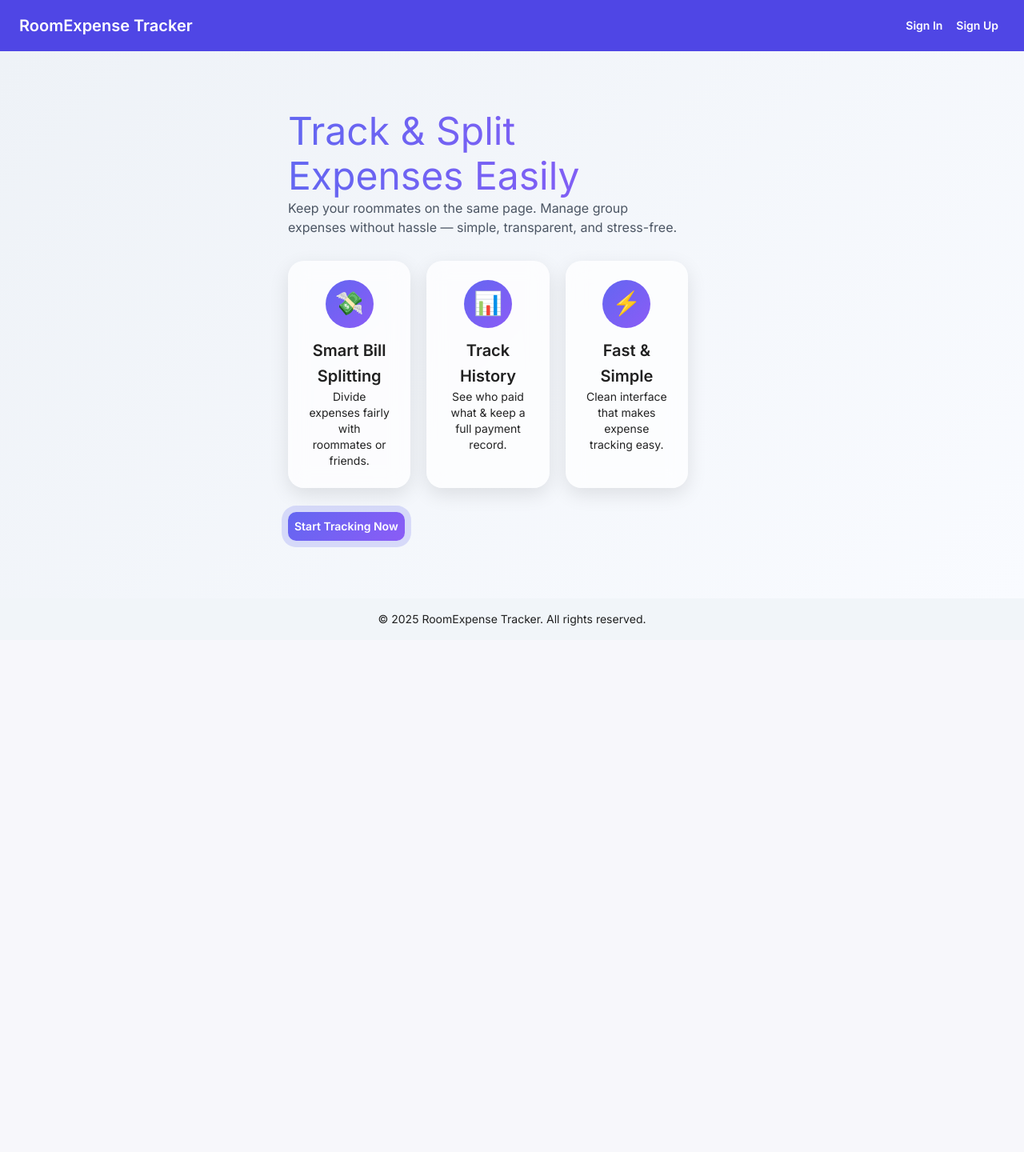
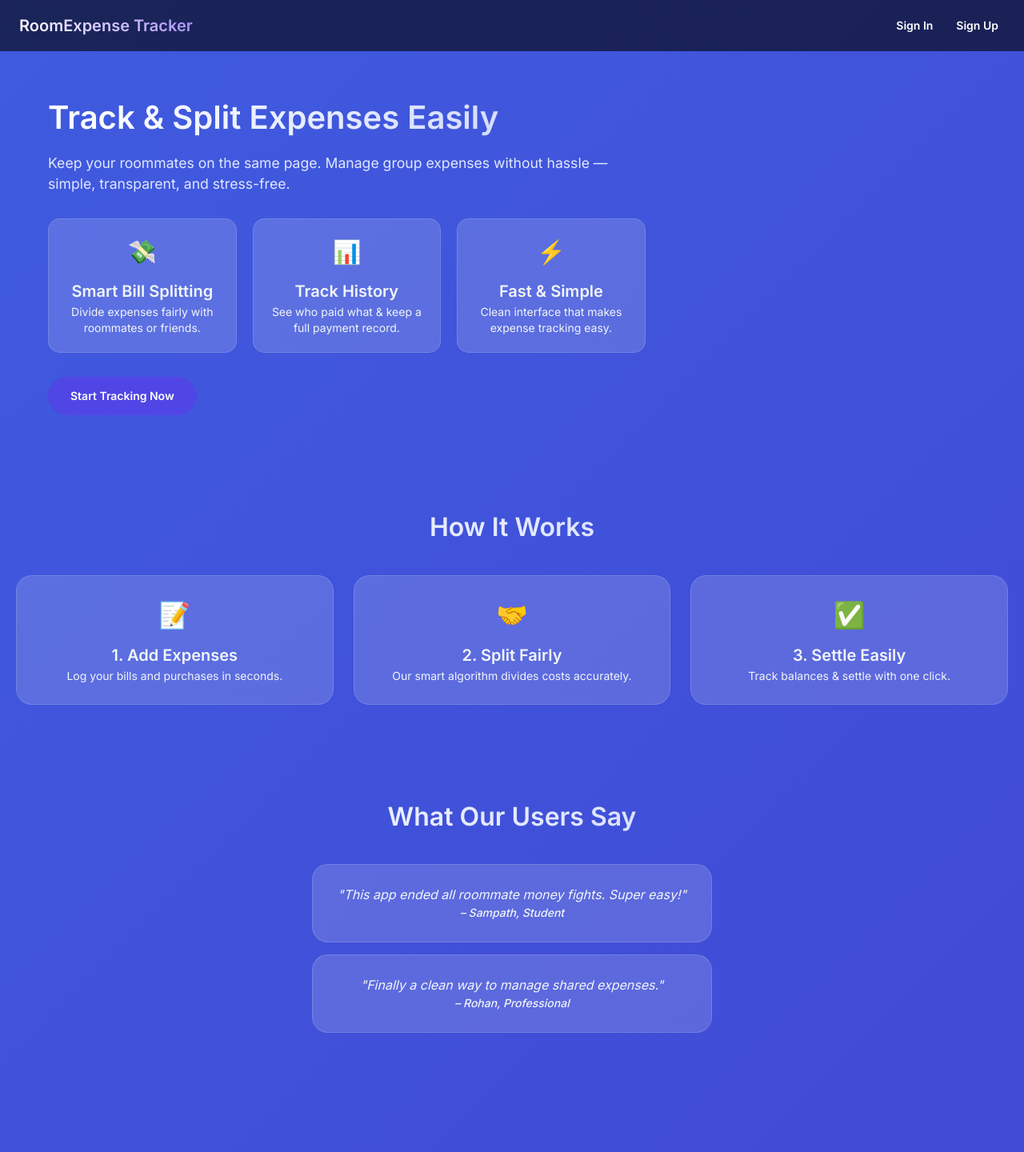
Before and after one commit to shodhan07/RoomExpenseTracker-Frontend, a React (Vite) app: page /auth in a window 1280 px wide. Shown: the top 1440 px of the page at 80% size. Before the commit the page ends 800 px from the top, so only its background shows below. Built offline with nearby package versions, Linux system fonts and the light colour scheme; no server answers.

Commit message:
Landing page

```diff
--- a/src/pages/AuthLanding.css
+++ b/src/pages/AuthLanding.css
@@ -1,292 +1,317 @@
-/* RESET ALL DEFAULT STYLES */
+/* RESET */
 * {
     margin: 0;
     padding: 0;
     box-sizing: border-box;
-    font-family: 'Roboto', sans-serif;
-}
-
-/* Optional: smooth font rendering */
-body {
-    -webkit-font-smoothing: antialiased;
-    -moz-osx-font-smoothing: grayscale;
-}
-
-body {
-    font-family: 'Inter', sans-serif;
-}
-
-h1,
-h2,
-h3,
-.landing-title {
     font-family: 'Poppins', sans-serif;
 }
 
+.auth-landing-container {
+    background: linear-gradient(135deg, #3b82f6, #4338ca);
+
+
+    background-size: 400% 400%;
+    animation: gradientBG 15s ease infinite;
+    color: #fff;
+    min-height: 100vh;
+    display: flex;
+    flex-direction: column;
+}
+
+/* Background animation */
+@keyframes gradientBG {
+    0% {
+        background-position: 0% 50%;
+    }
+
+    50% {
+        background-position: 100% 50%;
+    }
+
+    100% {
+        background-position: 0% 50%;
+    }
+}
+
+/* HEADER */
+.auth-header {
+    background: rgba(0, 0, 0, 0.6) !important;
+    box-shadow: none !important;
+}
 
 .auth-toolbar {
     display: flex;
     justify-content: space-between;
-    align-items: center;
 }
 
 .auth-logo {
-    font-weight: bold;
-    font-size: 1.5rem;
-    color: white;
-}
-
-/* HEADER */
-.auth-header {
-    background-color: #4f46e5 !important;
+    font-size: 1.6rem;
+    font-weight: 700;
+    background: linear-gradient(45deg, #fff, #a78bfa);
+    -webkit-background-clip: text;
+    -webkit-text-fill-color: transparent;
 }
 
 .auth-header-btn {
-    color: #ffffff !important;
-    font-weight: 600;
-    margin-left: 12px;
-    text-transform: none;
-    border-radius: 6px;
-    padding: 6px 16px;
-    background: transparent;
-    transition: all 0.3s ease;
-    border: 1px solid transparent;
-    position: relative;
+    margin-left: 12px !important;
+    color: #fff !important;
+    text-transform: none !important;
+    font-weight: 600 !important;
 }
 
 .auth-header-btn.active {
-    background: #ffffff;
-    color: #4f46e5 !important;
-    border: 1px solid #ffffff;
+    border-bottom: 2px solid #fff;
 }
 
-.auth-header-btn::after {
-    content: "";
-    position: absolute;
-    top: -4px;
-    left: -4px;
-    width: calc(100% + 8px);
-    height: calc(100% + 8px);
-    border-radius: 30px;
-    opacity: 0;
-    background: linear-gradient(45deg, #6366f1, #4f46e5, #3730a3);
-    filter: blur(8px);
-    transition: opacity 0.4s ease;
-    z-index: -1;
-}
-
-.auth-header-btn:hover::after {
-    opacity: 0.6;
-}
-
-/* MAIN TWO-COLUMN */
+/* MAIN LAYOUT */
 .auth-landing-main {
-    flex: 1;
     display: flex;
-    justify-content: center;
+    justify-content: space-between;
     align-items: center;
-    padding: 40px;
-    gap: 60px;
-    background: linear-gradient(135deg, #eef2f7, #f9fbff);
+    padding: 60px;
+    gap: 40px;
     flex-wrap: wrap;
 }
 
-/* LEFT TEXT */
 .landing-left {
-    max-width: 500px;
-    animation: fadeIn 1s ease;
+    flex: 2;
+    min-width: 300px;
 }
 
 .landing-title {
-    font-weight: 800;
-    font-size: 3rem;
-    margin-bottom: 20px;
-    background: linear-gradient(90deg, #6366f1, #8b5cf6);
+    font-size: 2.5rem !important;
+    font-weight: 800 !important;
+    margin-bottom: 20px !important;
+    background: linear-gradient(90deg, #fff, #c7d2fe);
     -webkit-background-clip: text;
     -webkit-text-fill-color: transparent;
 }
 
 .landing-subtitle {
-    font-size: 1.2rem;
-    color: #4b5563;
-    margin-bottom: 32px;
-    line-height: 1.6;
+    font-size: 1.1rem !important;
+    margin-bottom: 30px !important;
+    color: #e0e7ff;
 }
 
-/* RIGHT CARD */
-.landing-right {
-    position: relative;
-}
-
-.auth-card {
-    width: 420px;
-    border-radius: 20px;
-    padding: 30px;
-    background: rgba(255, 255, 255, 0.85);
-    backdrop-filter: blur(10px);
-    box-shadow: 0 10px 32px rgba(0, 0, 0, 0.2);
-    animation: fadeInUp 0.6s ease;
-    transition: transform 0.5s ease, opacity 0.5s ease;
-}
-
-.slide-in {
-    animation: slideIn 0.5s ease forwards;
-}
-
-@keyframes slideIn {
-    from {
-        transform: translateY(50px);
-        opacity: 0;
-    }
-
-    to {
-        transform: translateY(0);
-        opacity: 1;
-    }
-}
-
-@keyframes fadeInUp {
-    from {
-        opacity: 0;
-        transform: translateY(40px);
-    }
-
-    to {
-        opacity: 1;
-        transform: translateY(0);
-    }
-}
-
-/* FORM BUTTONS */
-.auth-button {
-    margin-top: 15px;
-    padding: 12px;
-    font-weight: 600;
-    border-radius: 12px;
-    background: linear-gradient(135deg, #6366f1, #4f46e5);
-    color: #ffffff !important;
-    text-transform: none;
-    transition: background 0.3s ease, transform 0.2s ease;
-}
-
-.auth-button:hover {
-    background: linear-gradient(135deg, #4f46e5, #3730a3);
-    transform: translateY(-2px);
-}
-
-/* FORM TEXT AND LINKS */
-.auth-footer {
-    margin-top: 16px;
-    text-align: center;
-    color: #4b5563;
-}
-
-.auth-link {
-    color: #4f46e5;
-    font-weight: 600;
-    cursor: pointer;
-    text-decoration: none;
-}
-
-.auth-link:hover {
-    text-decoration: underline;
-}
-
-/* FOOTER STICKY */
-.auth-footer-section {
-    text-align: center;
-    padding: 16px;
-    background-color: #f1f5f9;
-}
-
-/* ANIMATIONS */
-@keyframes fadeIn {
-    from {
-        opacity: 0;
-        transform: translateX(-20px);
-    }
-
-    to {
-        opacity: 1;
-        transform: translateX(0);
-    }
-}
-
-/* FLEX CONTAINER */
-.auth-landing-container {
+.landing-features-grid {
     display: flex;
-    flex-direction: column;
-    min-height: 100vh;
-}
-
-.auth-landing-main {
-    flex: 1;
-}
-
-/* GRID FEATURES */
-.landing-features-grid {
-    display: grid;
-    grid-template-columns: repeat(auto-fit, minmax(140px, 1fr));
     gap: 20px;
-    margin: 30px 0;
+    flex-wrap: wrap;
+    margin-bottom: 30px;
 }
 
 .feature-card {
-    background: rgba(255, 255, 255, 0.7);
-    border-radius: 20px;
-    padding: 24px;
+    flex: 1;
+    min-width: 180px;
+    background: rgba(255, 255, 255, 0.15);
+    color: #f1f5f9;
+    border: 1px solid rgba(255, 255, 255, 0.15);
+    padding: 20px;
+    border-radius: 15px;
+    transition: 0.3s;
     text-align: center;
-    box-shadow: 0 8px 24px rgba(0, 0, 0, 0.1);
-    backdrop-filter: blur(12px);
-    transition: transform 0.3s ease, box-shadow 0.3s ease;
 }
 
 .feature-card:hover {
-    transform: translateY(-8px);
-    box-shadow: 0 12px 28px rgba(99, 102, 241, 0.2);
+    transform: translateY(-5px);
+    box-shadow: 0 10px 25px rgba(99, 102, 241, 0.4);
 }
 
 .feature-icon {
-    width: 60px;
-    height: 60px;
-    border-radius: 50%;
-    background: linear-gradient(135deg, #6366f1, #8b5cf6);
-    display: flex;
-    align-items: center;
-    justify-content: center;
-    margin: 0 auto 12px auto;
     font-size: 1.8rem;
-    color: #fff;
+    display: block;
+    margin-bottom: 10px;
 }
 
 /* CTA BUTTON */
 .cta-button {
-    margin-top: 30px;
-    padding: 16px 36px;
-    font-size: 1.1rem;
-    font-weight: bold;
-    border-radius: 40px;
-    background: linear-gradient(135deg, #6366f1, #8b5cf6);
-    color: #ffffff !important;
-    text-transform: none;
-    box-shadow: 0 6px 16px rgba(99, 102, 241, 0.4);
-    transition: transform 0.2s ease, box-shadow 0.3s ease;
-    animation: pulse 2.5s infinite;
+    background: #4f46e5 !important;
+    color: #fff !important;
+    padding: 12px 28px !important;
+    border-radius: 40px !important;
+    font-weight: 600 !important;
+    text-transform: none !important;
+    transition: transform 0.3s ease, box-shadow 0.3s ease !important;
 }
 
 .cta-button:hover {
-    transform: translateY(-3px);
-    box-shadow: 0 10px 24px rgba(99, 102, 241, 0.5);
+    transform: scale(1.05);
+    box-shadow: 0 8px 20px rgba(99, 102, 241, 0.6);
 }
 
-@keyframes pulse {
+/* AUTH CARD */
+.landing-right {
+    flex: 1;
+    display: flex;
+    justify-content: center;
+    min-width: 320px;
+}
 
-    0%,
-    100% {
-        box-shadow: 0 0 0 0 rgba(99, 102, 241, 0.6);
-    }
+.auth-card {
+    background: #ffffff !important;
+    color: #1e1e1e !important;
+    border-radius: 15px !important;
+    padding: 20px !important;
+    min-width: 320px;
+    box-shadow: 0 10px 25px rgba(0, 0, 0, 0.2);
+}
 
-    50% {
-        box-shadow: 0 0 0 12px rgba(99, 102, 241, 0);
-    }
+.auth-title {
+
+    font-weight: 700 !important;
+    margin-bottom: 10px !important;
 }
+
+.auth-subtitle {
+    margin-bottom: 20px !important;
+    color: #00008B !important;
+}
+
+.auth-button {
+    margin-top: 15px !important;
+    background: #6366f1 !important;
+    color: #fff !important;
+    text-transform: none !important;
+    font-weight: 600 !important;
+}
+
+.auth-link {
+    color: #00008B !important;
+    cursor: pointer;
+    text-decoration: none !important;
+}
+
+.auth-footer {
+    margin-top: 15px;
+    font-size: 0.9rem;
+}
+
+/* HOW IT WORKS */
+.how-it-works {
+    padding: 60px 20px;
+}
+
+.section-title {
+    text-align: center;
+    margin-bottom: 40px !important;
+    font-weight: 700 !important;
+    font-size: 2rem !important;
+    background: linear-gradient(90deg, #fff, #c7d2fe);
+    -webkit-background-clip: text;
+    -webkit-text-fill-color: transparent;
+}
+
+.steps-grid {
+    display: grid;
+    grid-template-columns: repeat(auto-fit, minmax(220px, 1fr));
+    gap: 25px;
+    text-align: center;
+}
+
+.step-card {
+    background: rgba(255, 255, 255, 0.15);
+    color: #f1f5f9;
+    border: 1px solid rgba(255, 255, 255, 0.15);
+    padding: 25px;
+    border-radius: 20px;
+    transition: 0.3s;
+}
+
+.step-card:hover {
+    transform: translateY(-5px);
+    box-shadow: 0 12px 28px rgba(99, 102, 241, 0.4);
+}
+
+.step-icon {
+    font-size: 2rem;
+    display: block;
+    margin-bottom: 10px;
+}
+
+/* TESTIMONIALS */
+.testimonials {
+    padding: 60px 20px;
+    text-align: center;
+}
+
+.testimonial-card {
+    background: rgba(255, 255, 255, 0.15);
+    color: #f1f5f9;
+    border: 1px solid rgba(255, 255, 255, 0.15);
+    padding: 25px;
+    margin: 15px auto;
+    border-radius: 20px;
+    max-width: 500px;
+    font-style: italic;
+    /* color: #e0e7ff; */
+    transition: 0.3s;
+}
+
+.testimonial-card:hover {
+    transform: scale(1.02);
+    box-shadow: 0 8px 24px rgba(99, 102, 241, 0.5);
+}
+
+/* BOTTOM CTA */
+.bottom-cta {
+    text-align: center;
+    padding: 70px 20px;
+}
+
+.bottom-cta h4 {
+    font-size: 2rem !important;
+    margin-bottom: 20px !important;
+}
+
+/* FOOTER */
+.auth-footer-section {
+    padding: 20px;
+    text-align: center;
+    font-size: 0.9rem;
+    color: #e5e7eb;
+    background: rgba(0, 0, 0, 0.3);
+}
+
+.footer-link {
+    color: #c7d2fe !important;
+    text-decoration: none !important;
+    margin: 0 8px;
+}
+
+.footer-link:hover {
+    text-decoration: underline !important;
+}
+
+/* Center landing text */
+.landing-center {
+    flex: 1;
+    text-align: center;
+    display: flex;
+    flex-direction: column;
+    align-items: center;
+    justify-content: center;
+    padding: 60px 20px;
+}
+
+/* Modal background blur */
+.auth-modal {
+    display: flex;
+    align-items: center;
+    justify-content: center;
+    backdrop-filter: blur(8px);
+}
+
+/* Modal content */
+.auth-modal-content {
+    position: relative;
+    outline: none;
+}
+
+/* Close button */
+.modal-close-btn {
+    position: absolute !important;
+    top: -40px;
+    right: -40px;
+    background: rgba(0, 0, 0, 0.5) !important;
+    color: white !important;
+}
--- a/src/pages/AuthLanding.jsx
+++ b/src/pages/AuthLanding.jsx
@@ -1,11 +1,22 @@
 import React, { useState } from "react";
-import { Box, Button, Typography, Card, CardContent, TextField, Alert, Link, AppBar, Toolbar } from "@mui/material";
+import {
+    Box,
+    Button,
+    Typography,
+    Card,
+    CardContent,
+    TextField,
+    Alert,
+    Link,
+    AppBar,
+    Toolbar
+} from "@mui/material";
 import { setToken } from "../auth";
 import api from "../api";
 import "./AuthLanding.css";
 
 export default function AuthLanding() {
-    const [activeTab, setActiveTab] = useState(""); // "" means landing page only
+    const [activeTab, setActiveTab] = useState(""); // "" = landing only
     const [loginEmail, setLoginEmail] = useState("");
     const [loginPassword, setLoginPassword] = useState("");
     const [registerName, setRegisterName] = useState("");
@@ -17,7 +28,10 @@ export default function AuthLanding() {
         e.preventDefault();
         setError("");
         try {
-            const { data } = await api.post("/auth/login", { email: loginEmail, password: loginPassword });
+            const { data } = await api.post("/auth/login", {
+                email: loginEmail,
+                password: loginPassword,
+            });
             setToken(data.token);
             window.location.href = "/";
         } catch (err) {
@@ -29,7 +43,11 @@ export default function AuthLanding() {
         e.preventDefault();
         setError("");
         try {
-            const { data } = await api.post("/auth/register", { name: registerName, email: registerEmail, password: registerPassword });
+            const { data } = await api.post("/auth/register", {
+                name: registerName,
+                email: registerEmail,
+                password: registerPassword,
+            });
             setToken(data.token);
             window.location.href = "/";
         } catch (err) {
@@ -65,7 +83,6 @@ export default function AuthLanding() {
             {/* MAIN */}
             <Box className="auth-landing-main">
                 {/* Left column: Landing text */}
-                {/* Left column: Landing text with modern cards */}
                 <Box className="landing-left">
                     <Typography variant="h3" className="landing-title">
                         Track & Split Expenses Easily
@@ -103,8 +120,7 @@ export default function AuthLanding() {
                     </Button>
                 </Box>
 
-
-                {/* Right column: Card (only show if activeTab) */}
+                {/* Right column: Card (login/register) */}
                 <Box className="landing-right">
                     {activeTab && (
                         <>
@@ -115,8 +131,10 @@ export default function AuthLanding() {
                                         <Typography className="auth-subtitle">Log in to manage your expenses.</Typography>
                                         {error && <Alert severity="error" className="auth-error">{error}</Alert>}
                                         <Box component="form" onSubmit={handleLogin}>
-                                            <TextField fullWidth label="Email" type="email" margin="normal" value={loginEmail} onChange={e => setLoginEmail(e.target.value)} />
-                                            <TextField fullWidth label="Password" type="password" margin="normal" value={loginPassword} onChange={e => setLoginPassword(e.target.value)} />
+                                            <TextField fullWidth label="Email" type="email" margin="normal"
+                                                value={loginEmail} onChange={e => setLoginEmail(e.target.value)} />
+                                            <TextField fullWidth label="Password" type="password" margin="normal"
+                                                value={loginPassword} onChange={e => setLoginPassword(e.target.value)} />
                                             <Button fullWidth type="submit" className="auth-button">Log In</Button>
                                         </Box>
                                         <Typography className="auth-footer">
@@ -131,9 +149,12 @@ export default function AuthLanding() {
                                         <Typography variant="h4" className="auth-title">Create Account</Typography>
                                         {error && <Alert severity="error" className="auth-error">{error}</Alert>}
                                         <Box component="form" onSubmit={handleRegister}>
-                                            <TextField fullWidth label="Name" margin="normal" value={registerName} onChange={e => setRegisterName(e.target.value)} />
-                                            <TextField fullWidth label="Email" type="email" margin="normal" value={registerEmail} onChange={e => setRegisterEmail(e.target.value)} />
-                                            <TextField fullWidth label="Password" type="password" margin="normal" value={registerPassword} onChange={e => setRegisterPassword(e.target.value)} />
+                                            <TextField fullWidth label="Name" margin="normal"
+                                                value={registerName} onChange={e => setRegisterName(e.target.value)} />
+                                            <TextField fullWidth label="Email" type="email" margin="normal"
+                                                value={registerEmail} onChange={e => setRegisterEmail(e.target.value)} />
+                                            <TextField fullWidth label="Password" type="password" margin="normal"
+                                                value={registerPassword} onChange={e => setRegisterPassword(e.target.value)} />
                                             <Button fullWidth type="submit" className="auth-button">Create Account</Button>
                                         </Box>
                                         <Typography className="auth-footer">
@@ -147,9 +168,59 @@ export default function AuthLanding() {
                 </Box>
             </Box>
 
+            {/* HOW IT WORKS */}
+            <Box className="how-it-works">
+                <Typography variant="h4" className="section-title">How It Works</Typography>
+                <Box className="steps-grid">
+                    <Box className="step-card">
+                        <span className="step-icon">📝</span>
+                        <Typography variant="h6">1. Add Expenses</Typography>
+                        <Typography variant="body2">Log your bills and purchases in seconds.</Typography>
+                    </Box>
+                    <Box className="step-card">
+                        <span className="step-icon">🤝</span>
+                        <Typography variant="h6">2. Split Fairly</Typography>
+                        <Typography variant="body2">Our smart algorithm divides costs accurately.</Typography>
+                    </Box>
+                    <Box className="step-card">
+                        <span className="step-icon">✅</span>
+                        <Typography variant="h6">3. Settle Easily</Typography>
+                        <Typography variant="body2">Track balances & settle with one click.</Typography>
+                    </Box>
+                </Box>
+            </Box>
+
+            {/* TESTIMONIALS */}
+            <Box className="testimonials">
+                <Typography variant="h4" className="section-title">What Our Users Say</Typography>
+                <Box className="testimonial-card">
+                    <Typography>"This app ended all roommate money fights. Super easy!"</Typography>
+                    <Typography variant="subtitle2">– Sampath, Student</Typography>
+                </Box>
+                <Box className="testimonial-card">
+                    <Typography>"Finally a clean way to manage shared expenses."</Typography>
+                    <Typography variant="subtitle2">– Rohan, Professional</Typography>
+                </Box>
+            </Box>
+
+            {/* BOTTOM CTA */}
+            <Box className="bottom-cta">
+                <Typography variant="h4">Ready to simplify your expenses?</Typography>
+                <Button
+                    onClick={() => setActiveTab("register")}
+                    className="cta-button"
+                >
+                    Get Started Free
+                </Button>
+            </Box>
+
             {/* FOOTER */}
             <Box className="auth-footer-section">
-                <Typography variant="body2">&copy; 2025 RoomExpense Tracker. All rights reserved.</Typography>
+                <Typography variant="body2">
+                    &copy; 2025 RoomExpense Tracker. All rights reserved. |
+                    <Link href="#" className="footer-link"> About </Link>|
+                    <Link href="#" className="footer-link"> Privacy </Link>
+                </Typography>
             </Box>
         </Box>
     );
```
